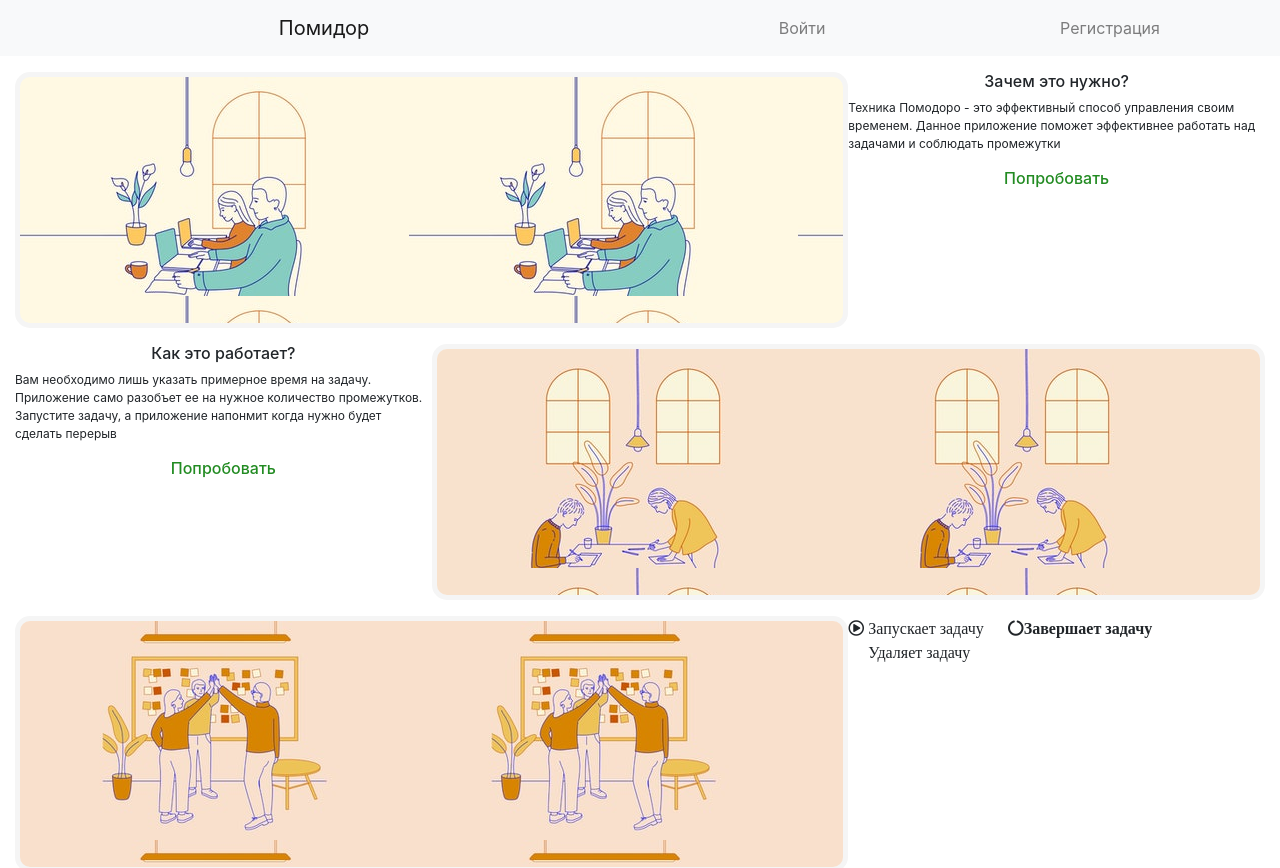
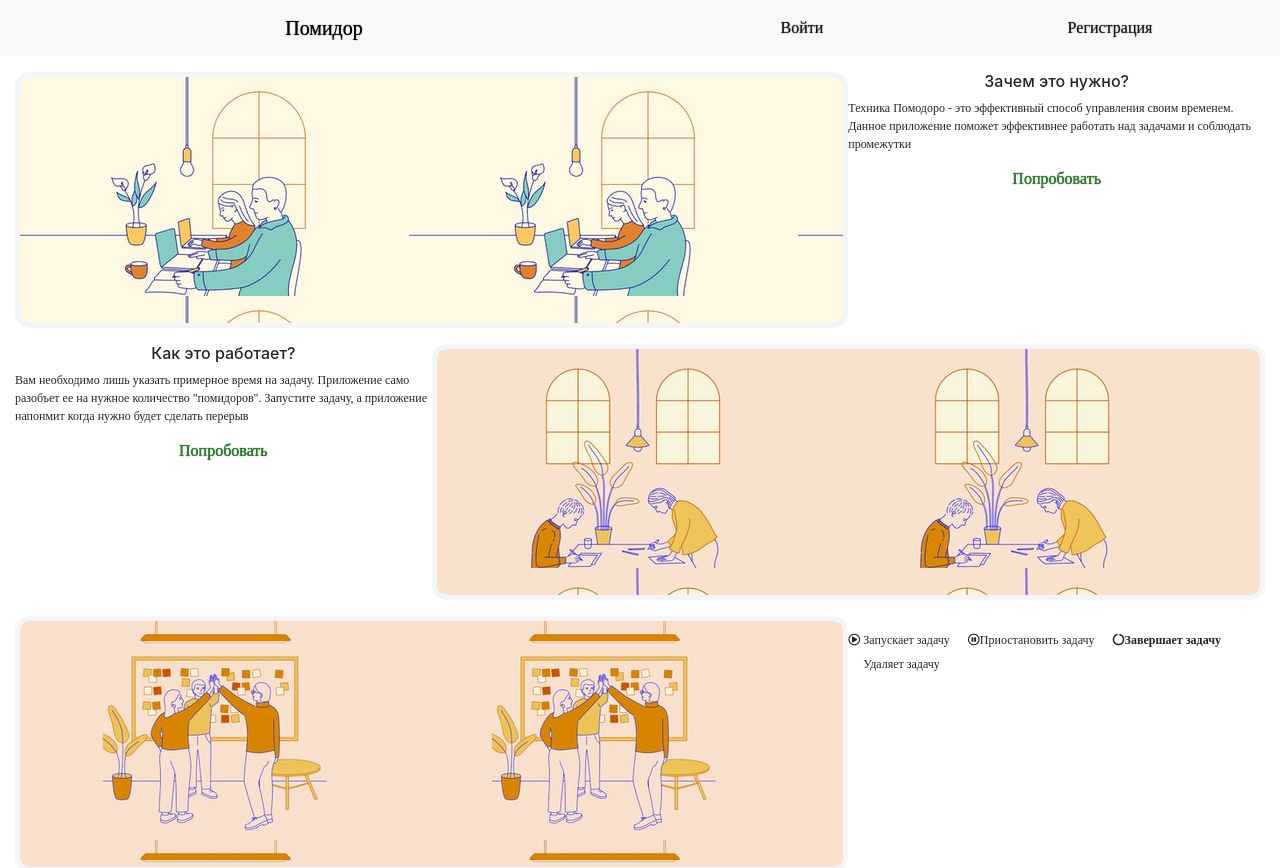
Before and after one commit to mosaviaDC/pomodorotracker, a React (Create React App) app: page / in a window 1280 px wide. Shown: the top 868 px of the page. Built offline with nearby package versions, Linux system fonts and the light colour scheme.

Commit message:
release 0.0.0

```diff
--- a/package.json
+++ b/package.json
@@ -32,6 +32,7 @@
       "react-app/jest"
     ]
   },
+  "proxy":"https://pomodorotodotracker.herokuapp.com/",
   "secure": "true",
 
   "browserslist": {
--- a/src/components/Home/Home.jsx
+++ b/src/components/Home/Home.jsx
@@ -19,7 +19,7 @@ const Home = () => {
      <div className="row no-gutters">
          <div className="col-4" id="description">
              <h1>Как это работает?</h1>
-             <p>Вам необходимо лишь указать примерное время на задачу. Приложение само разобъет ее на нужное количество промежутков.
+             <p>Вам необходимо лишь указать примерное время на задачу. Приложение само разобъет ее на нужное количество "помидоров".
              Запустите задачу, а приложение напонмит когда нужно будет сделать перерыв
              </p>
              <h1> <a href='/signup'> Попробовать </a>       </h1>
@@ -35,7 +35,8 @@ const Home = () => {
 
          </div>
          <div className="col-4" id="description">
-             <i className="far fa-play-circle"> Запускает задачу </i>
+             <i className="far fa-play-circle" id="decripImg"> Запускает задачу </i>
+             <i className="far fa-pause-circle">Приостановить задачу</i>
              <i className="fas fa-circle-notch ">Завершает задачу</i>
              <i className="far fa-minus-circle" > Удаляет задачу</i>
 
--- a/src/components/Home/Home.scss
+++ b/src/components/Home/Home.scss
@@ -2,13 +2,16 @@
     margin-top:1em;
 }
 #description > p {
+    font-family:'Times New Roman',sans-serif;
     font-size: 18px;
     text-align:left;
 }
-a{
-    text-decoration:none;
-    color:forestgreen;
-    text-align:center;
+a {
+    text-decoration: none;
+    color: forestgreen;
+    text-align: center;
+    font-family:Magneto;
+    text-shadow: black 0 0 1px;
 }
 i{
     text-align:left;
@@ -37,32 +40,42 @@ i{
 .footer{
     font-size:8px;
 }
+#decripImg{
+    margin-top:1.5em;
+}
 @media screen and (max-device-width:800px) {
     #img {
-        background-size:cover;
+        background-size: cover;
     }
-    a{
-        text-align:center;
+
+    a {
+        text-align: center;
     }
+
     #description {
-        text-align:left;
+        text-align: left;
+    }
 
+    #description > i {
+        text-align: center;
     }
-    #description >i{
-        text-align:center;
-    }
+
     #description > h2 {
         font-size: 12px;
-        text-align:center;
+        text-align: center;
     }
+
     #description > p {
         text-align: left;
-        font-size:12px;
+        font-size: 12px;
     }
+    i {
+       font-size:12px;
+    }
+
+
     #description > h1 {
         text-align: center;
         font-size: 16px;
     }
-
-
 }
--- a/src/components/TasksPage/TasksPage.jsx
+++ b/src/components/TasksPage/TasksPage.jsx
@@ -80,7 +80,7 @@ const TasksPage = () => {
              <div>
             <div id="UserTasks" >
                 <h1>Еще нет задач</h1>
-                <p>Сосредоточтесь на своем дне</p>
+                <p>Сосредоточьтесь на своем дне</p>
                 <p>Коснитесь кнопки ниже, чтобы создать свою первую задачу!</p>
 
                 </div>
--- a/src/components/UserTaskItem/UserTaskItem.jsx
+++ b/src/components/UserTaskItem/UserTaskItem.jsx
@@ -46,8 +46,7 @@ const UserTaskItem = (task) => {
         starttask.inProgress = true;
         TasksService.UpdateTaskStatus(starttask).then(() => {
             task.task.inProgress = true;
-            e.target.style.cssText = "display:none";
-            document.getElementById('pauseBtn').style.cssText = 'display:inline';
+            //document.getElementById('pauseBtn').style.cssText = 'display:inline';
             setLoading(false);
         },
         (error) => {
@@ -63,8 +62,8 @@ const UserTaskItem = (task) => {
         TasksService.UpdateTaskStatus(starttask).then(() => {
 
             task.task.inProgress = false;
-            e.target.style.cssText = "display:none";
-            document.getElementById('startBtn').style.cssText = 'display:inline';
+            //e.target.style.cssText = "display:none";
+            //document.getElementById('startBtn').style.cssText = 'display:inline';
             setLoading(false);
         },
             (error) => {
@@ -79,7 +78,7 @@ const UserTaskItem = (task) => {
 return <div className="userTaskItem container-fluid">
          {task.task.inProgress && !task.task.isDone && (
           <i className="fas fa-circle-notch fa-spin taskbtn doneBtn" onClick={onFinishButtonClick}></i>
-        )}
+          )}
 
         {task.task.isDone && (
         <i className="fas fa-check-circle  taskbtn doneBtn" ></i>
@@ -91,14 +90,41 @@ return <div className="userTaskItem container-fluid">
 
         <span className="taskName"> {task.task.taskName} </span>
 
-        <span className="taskTime">
-        Текущий помидор : {task.task.currentPomodoroTime}
-         </span>
+
+        {task.task.inPomodoroPause &&  !task.task.isDone && (
+              <span className="taskTime">
+                 Пауза: {task.task.currentPomodoroPauseTime}
+             </span>
+            )}
+        {task.task.currentPomodoroTime >= 0 && task.task.inProgress && !task.task.isDone && (
+        <span>
+            Текущий помидор : {task.task.currentPomodoroTime}
+        </span>
+        )}
+
+        {task.task.isDone && (
+        <span>
+            Задача завершена
+        </span>
+            )}
+        {!task.task.inPomodoroPause && !task.task.inProgress && !task.task.isDone && (
+        <span>
+            Задача приостановлена
+        </span>
+        )}
 
 
 
-        <i className="far fa-pause-circle taskbtn  " id="pauseBtn" onClick={onPauseButtonClick} />
-        <i className="far fa-play-circle taskbtn  " id="startBtn" onClick={onStartButtonClick}/>
+
+
+
+        {!task.task.inProgress && !task.task.isDone &&(
+        <i className="far fa-play-circle taskbtn  " id="startBtn" onClick={onStartButtonClick} />
+        )}
+         {!task.task.inPomodoroPause && task.task.inProgress &&(
+          <i className="far fa-pause-circle taskbtn  " id="pauseBtn" onClick={onPauseButtonClick} />
+
+        ) }
         <i className="far fa-minus-circle taskbtn  right" onClick={onDeleteButtonClick}/>
 
         {loading && (
--- a/src/components/UserTaskItem/UserTaskItem.scss
+++ b/src/components/UserTaskItem/UserTaskItem.scss
@@ -30,7 +30,7 @@ i:hover{
     cursor:pointer;
 }
 #pauseBtn{
-    display:none;
+    display:inline-flex;
 }
 
 @media screen and (max-device-width:750px){
```
Also changed, not shown: 2 other files (tests, documents, lock files or other folders).
